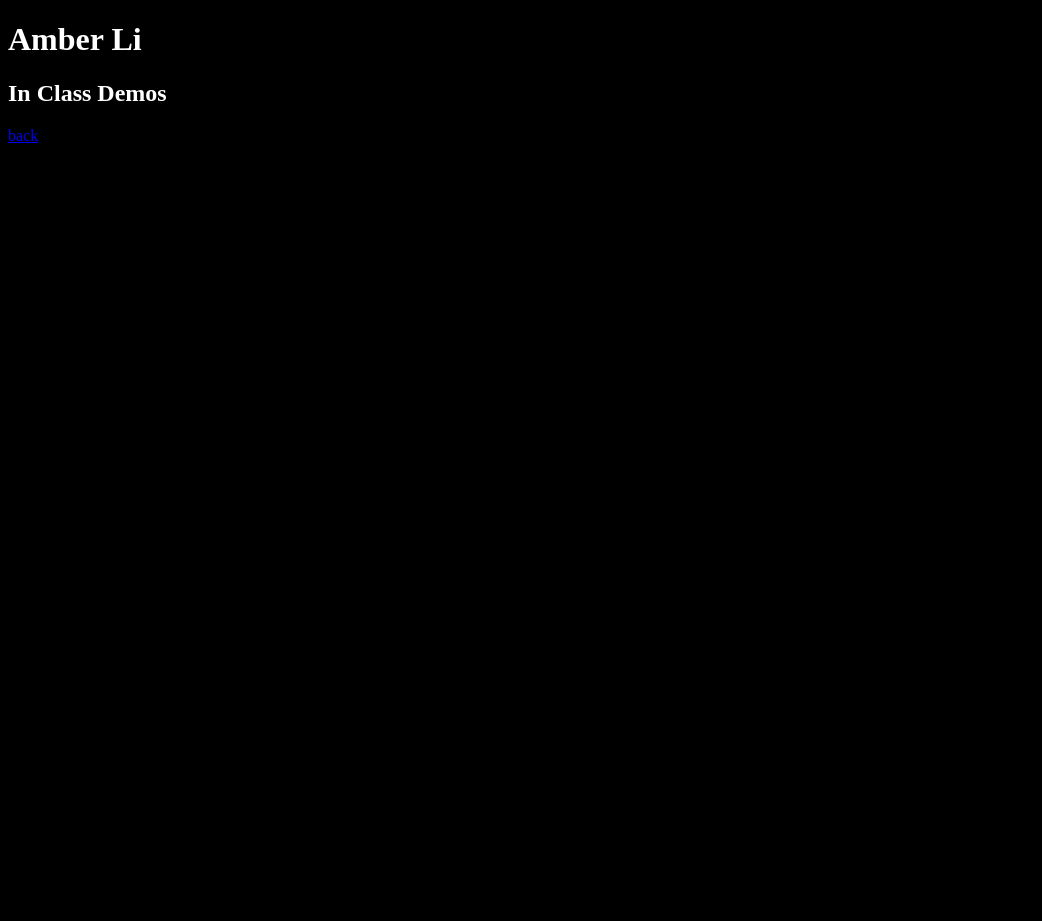
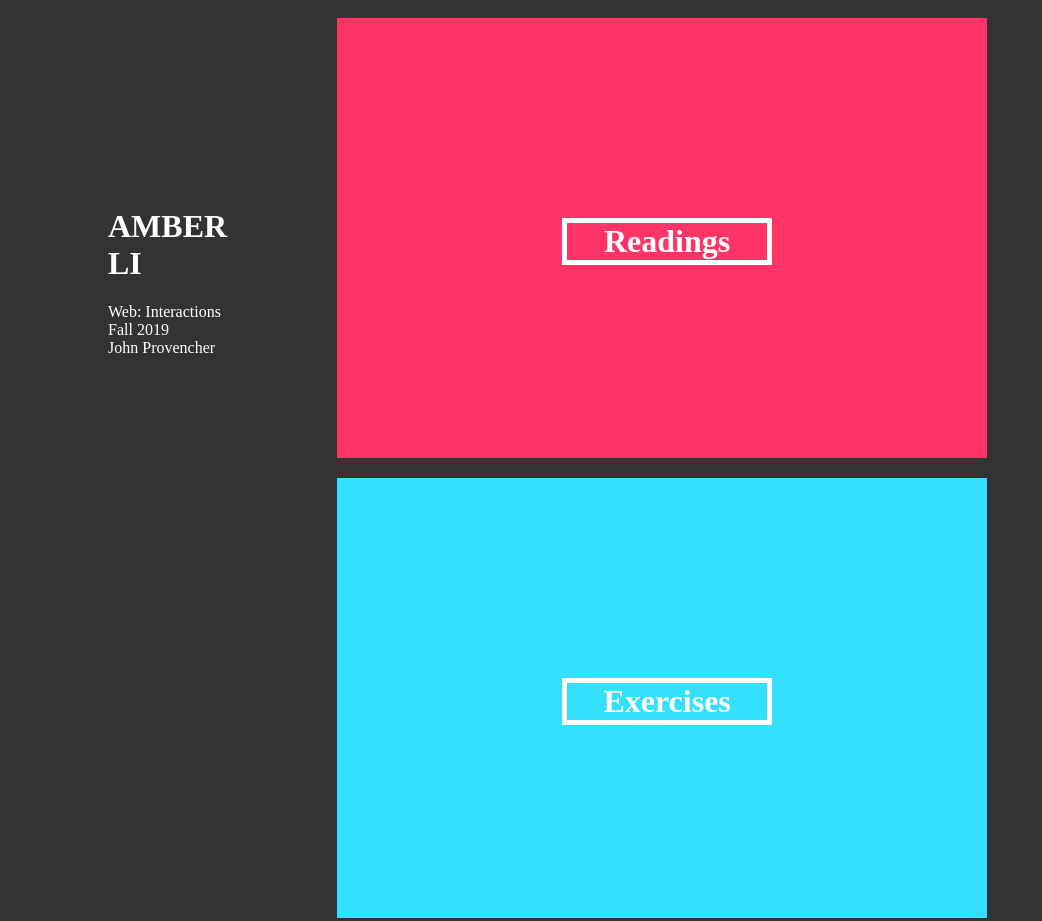
Before and after one commit to aamber-li/web_interaction_2019, a plain HTML site: page index.html in a window 1280 px wide. Shown: the top 921 px of the page, without its empty margins (0-1042 px from the left). Before the commit the page ends 800 px from the top, so only its background shows below. Drawn offline with Linux system fonts and the light colour scheme.

Commit message:
Add files via upload

```diff
--- a/index.html
+++ b/index.html
@@ -10,12 +10,28 @@
         <link rel="stylesheet" href="main.css">
     </head>
     <body>
+        <div class="row">
+            <div class="flex-column-1">
+                <h1 id="info" class="top">Amber Li</h1>
+                <h4 id="info" class = "sub"> Web: Interactions</h4>
+                <h4 id="info" class = "sub"> Fall 2019</h4>
+                <h4 id="info" class = "sub"> John Provencher</h4>
+            </div>
+            <div class="flex-column-2">
+                <div class = "box" id="one">
+                    <h1 id="title">Readings</h1>
+                </div>
+                <div class = "box" id="two" href="in_class_reading_1/index.html">
+                    <h1 id="title">Exercises</h1>
+                </div>
+                <div class = "box" id="three">
+                    <h1 id="title">Demos</h1>
+                </div>
+                <div class = "box" id="four">
+                    <h1 id="title">Projects</h1>
+                </div>
 
-        <h1 class="title">Amber Li</h1>
-        <h2>In Class Demos</h2>
-        <p> <a href="index.html">back</a></p>
-
-
-
+            </div>
+        </div>
     </body>
 </html>
--- a/main.css
+++ b/main.css
@@ -1,4 +1,63 @@
 html{
-    background :black;
+    background-color: #333333;
     color: white;
 }
+.row{
+    display: flex;
+    flex-direction:row;
+}
+.flex-column-1{
+    display: flex;
+    flex-direction: column;
+
+}
+.flex-column-2{
+
+     display: flex;
+    flex-direction:row;
+    flex-wrap: wrap;
+    flex:
+}
+#info{
+    margin-left: 100px;
+    margin-right: 100px;
+}
+#one{
+    background-color: #FF3366;
+}
+#two{
+     background-color: #33E1FF;
+}
+#three{
+    background-color: #2AC940;
+}
+#four{
+   background-color: #F3CA3E;
+}
+.box{
+    margin:10px;
+    height: 440px;
+    width: 650px;
+
+}
+#title{
+
+    display: flex;
+    justify-content: center;
+    margin-left: 225px;
+    margin-top: 200px;
+    border-style: solid;
+    border-color: white;
+    border-width: thick;
+    width:200px;
+}
+.top{
+    margin-top: 200px;
+    font-family: "Didot";
+    text-transform: uppercase;
+}
+.sub{
+    margin: 0;
+    font-family: "Apple SD Gothic Neo";
+    font-weight: 100;
+}
```
Also changed, not shown: exercises/index.html (added, +28 -0 lines).
